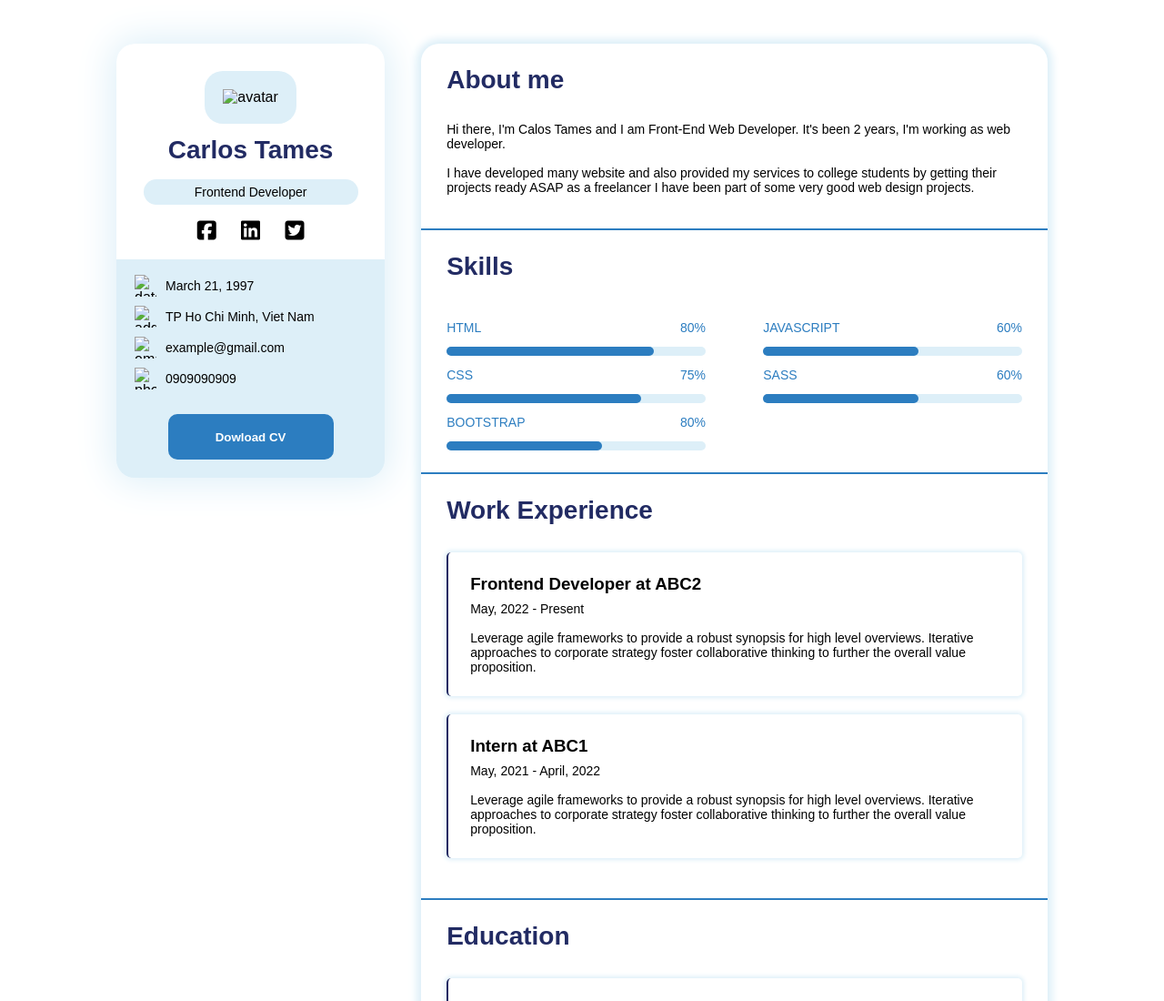
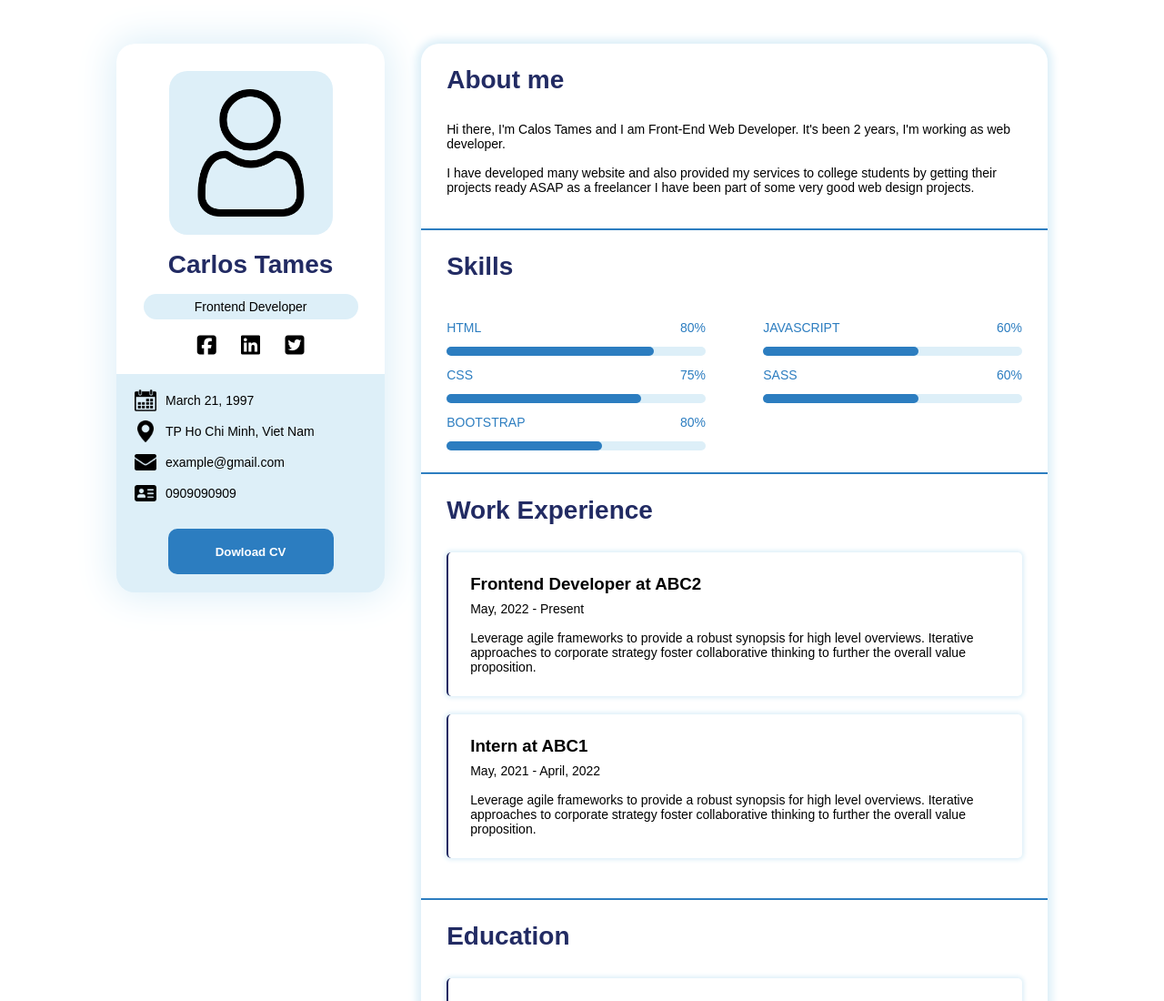
Before and after one commit to Tcphuoc/tcphuoc.github.io, a plain HTML site: page index.html in a window 1280 px wide. Shown: the top 1100 px of the page at 91% size. Drawn offline with Linux system fonts and the light colour scheme.

Commit message:
add image folder

```diff
--- a/index.html
+++ b/index.html
@@ -13,7 +13,7 @@
   <body>
     <aside>
       <div>
-        <img src="../images/ic_user_border.png" alt="avatar" />
+        <img src="./images/ic_user_border.png" alt="avatar" />
         <h2>Carlos Tames</h2>
         <div><p>Frontend Developer</p></div>
 
@@ -25,19 +25,19 @@
       </div>
       <div>
         <div class="info">
-          <img src="../images/calendar.png" alt="date of birth" />
+          <img src="./images/calendar.png" alt="date of birth" />
           <p>March 21, 1997</p>
         </div>
         <div class="info">
-          <img src="../images/pin.png" alt="address" />
+          <img src="./images/pin.png" alt="address" />
           <p>TP Ho Chi Minh, Viet Nam</p>
         </div>
         <div class="info">
-          <img src="../images/email.png" alt="email" />
+          <img src="./images/email.png" alt="email" />
           <p>example@gmail.com</p>
         </div>
         <div class="info">
-          <img src="../images/id-card.png" alt="phone number" />
+          <img src="./images/id-card.png" alt="phone number" />
           <p>0909090909</p>
         </div>
       </div>
```
Also changed, not shown: images/calendar.png (added), images/email.png (added), images/facebook.png (added), images/ic_user_border.png (added), images/id-card.png (added), images/linkedin.png (added), images/pin.png (added), images/twitter.png (added).
